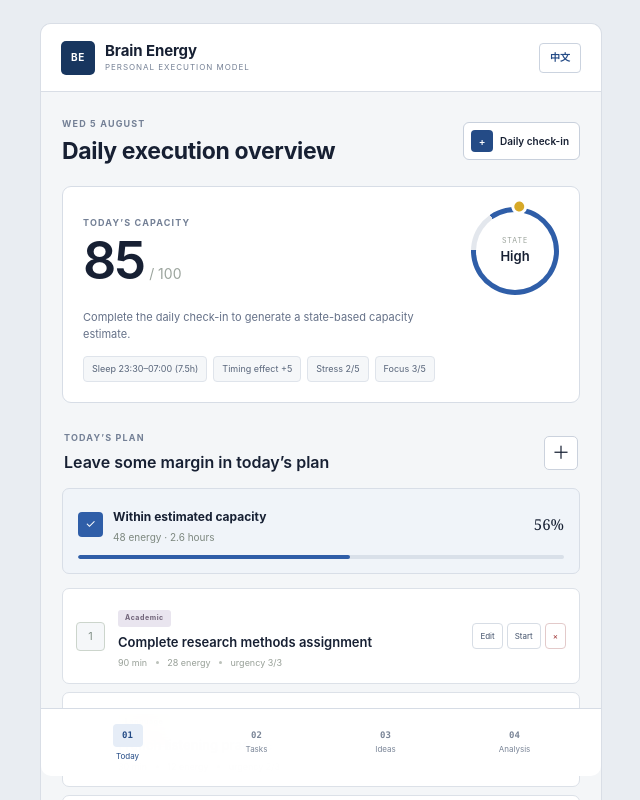
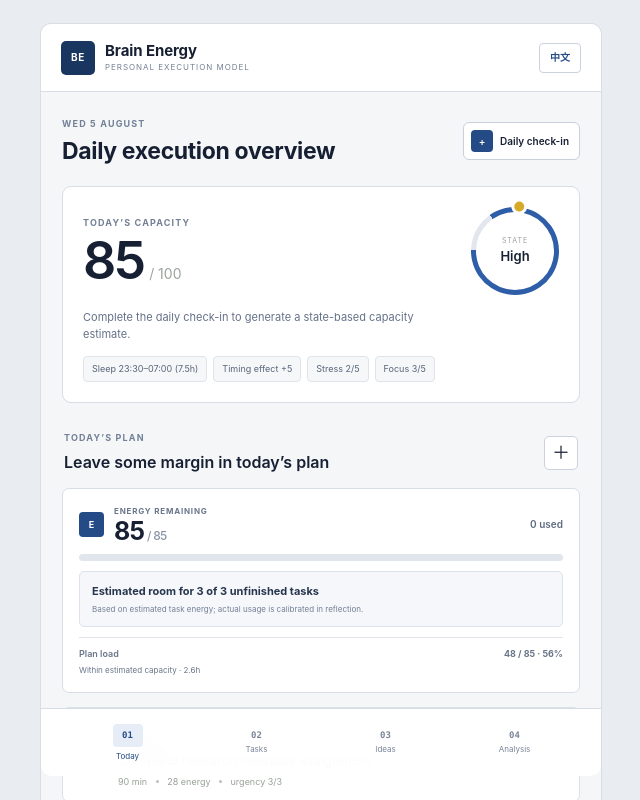
Before and after one commit to betty-tGM2/brain-energy-personal, a Next.js app: page / in a window 1280 px wide. Shown: the top 800 px of the page, without its empty margins (319-959 px from the left). Built offline with nearby package versions, Linux system fonts and the light colour scheme.

Commit message:
Show remaining daily energy and estimated task capacity

```diff
--- a/app/globals.css
+++ b/app/globals.css
@@ -80,6 +80,23 @@ body { font-family:Inter,-apple-system,BlinkMacSystemFont,"Segoe UI",Roboto,Aria
 .load-track span { background:#2f5ea8; }
 .load-card.warning { background:#fff8e8; border-color:#dfc57b; }
 .load-card.warning .load-icon,.load-card.warning .load-track span { background:#9a6d00; }
+.energy-budget { grid-template-columns:1fr auto; padding:16px; background:#fff; }
+.remaining-summary { display:flex; align-items:center; gap:11px; }
+.remaining-summary>div { display:flex; flex-direction:column; }
+.remaining-summary small { color:#69768b; font-size:8px; font-weight:700; letter-spacing:.1em; }
+.remaining-summary strong { margin-top:2px; font-size:25px; line-height:1; letter-spacing:-.7px; }
+.remaining-summary strong em { color:#8994a5; font-size:12px; font-style:normal; font-weight:500; }
+.energy-budget .load-icon { background:#244b86; font-size:9px; font-weight:700; }
+.used-label { align-self:center; color:#5e6a7e; font-size:10px; font-weight:600; }
+.used-track { height:7px; background:#e1e6ed; }
+.used-track span { background:#315fa8; transition:width .25s ease; }
+.task-fit { grid-column:1/-1; padding:11px 12px; border:1px solid #dce3ec; border-radius:5px; background:#f5f7fa; }
+.task-fit strong { display:block; color:#27364e; font-size:11px; }
+.task-fit p { margin:4px 0 0; color:#748096; font-size:8px; line-height:1.45; }
+.plan-load { grid-column:1/-1; display:grid; grid-template-columns:1fr auto; gap:3px 10px; padding-top:9px; border-top:1px solid #e1e5eb; color:#69758a; }
+.plan-load span { font-size:9px; font-weight:600; }.plan-load b { font-size:9px; }.plan-load small { grid-column:1/-1; font-size:8px; }
+.plan-load.over b,.plan-load.over small { color:#946516; }
+.energy-budget.depleted .load-icon,.energy-budget.depleted .used-track span { background:#9a3f3f; }
 .task-list { gap:8px; }
 .task-card { padding:13px; border-radius:7px; border-color:#dce1e8; background:#fff; box-shadow:none; }
 .task-check { width:29px; height:29px; border-radius:4px; background:#f5f7f9; }
--- a/app/page.tsx
+++ b/app/page.tsx
@@ -197,6 +197,16 @@ export default function Home() {
   const plannedEnergy = activeTasks.reduce((sum, task) => sum + task.energy, 0);
   const plannedMinutes = activeTasks.reduce((sum, task) => sum + task.minutes, 0);
   const completed = data.tasks.filter((task) => task.status === "completed").length;
+  const completedEnergy = data.tasks.filter((task) => task.status === "completed").reduce((sum, task) => sum + task.energy, 0);
+  const remainingEnergy = Math.max(0, capacity - completedEnergy);
+  const unfinishedTasks = data.tasks.filter((task) => task.status === "planned" || task.status === "started");
+  let fitEnergy = 0;
+  const tasksThatFit = [...unfinishedTasks].sort((a, b) => a.energy - b.energy).filter((task) => {
+    if (fitEnergy + task.energy > remainingEnergy) return false;
+    fitEnergy += task.energy;
+    return true;
+  }).length;
+  const usedRatio = Math.min(100, Math.round((completedEnergy / capacity) * 100));
   const loadRatio = Math.round((plannedEnergy / capacity) * 100);
   const zh = language === "zh";
   const assessmentLabel = loadRatio > 100
@@ -283,11 +293,12 @@ export default function Home() {
             <button className="round-add" aria-label={zh ? "添加任务" : "Add task"} onClick={() => openTaskEditor()}>＋</button>
           </div>
 
-          <article className={`load-card ${loadRatio > 100 ? "warning" : ""}`}>
-            <div><span className="load-icon">{loadRatio > 100 ? "!" : "✓"}</span><div><strong>{assessmentLabel}</strong><p>{plannedEnergy} {zh ? "能量" : "energy"} · {Math.round(plannedMinutes / 60 * 10) / 10} {zh ? "小时" : "hours"}</p></div></div>
-            <span className="load-percent">{loadRatio}%</span>
-            <div className="load-track"><span style={{ width: `${Math.min(loadRatio, 100)}%` }} /></div>
-            {loadRatio > 100 && <p className="warning-copy">{zh ? "计划能量超过今天的预计容量。该提示仅供参考，不会阻止计划。" : "Planned energy exceeds today’s estimated capacity. This is advisory and does not block the plan."}</p>}
+          <article className={`load-card energy-budget ${remainingEnergy === 0 ? "depleted" : ""}`}>
+            <div className="remaining-summary"><span className="load-icon">E</span><div><small>{zh ? "今日剩余能量" : "ENERGY REMAINING"}</small><strong>{remainingEnergy}<em> / {capacity}</em></strong></div></div>
+            <span className="used-label">{zh ? `已使用 ${completedEnergy}` : `${completedEnergy} used`}</span>
+            <div className="load-track used-track"><span style={{ width: `${usedRatio}%` }} /></div>
+            <div className="task-fit"><strong>{unfinishedTasks.length === 0 ? (zh ? "今日计划已处理完毕" : "No unfinished tasks") : (zh ? `预计还可完成 ${tasksThatFit} / ${unfinishedTasks.length} 项任务` : `Estimated room for ${tasksThatFit} of ${unfinishedTasks.length} unfinished tasks`)}</strong><p>{zh ? "按剩余任务的能量估计；实际消耗可在复盘中校准。" : "Based on estimated task energy; actual usage is calibrated in reflection."}</p></div>
+            <div className={`plan-load ${loadRatio > 100 ? "over" : ""}`}><span>{zh ? "计划总负载" : "Plan load"}</span><b>{plannedEnergy} / {capacity} · {loadRatio}%</b><small>{assessmentLabel} · {Math.round(plannedMinutes / 60 * 10) / 10}h</small></div>
           </article>
 
           <div className="task-list">
@@ -301,7 +312,7 @@ export default function Home() {
                   <h3>{zh ? (sampleTitleZh[task.id] || task.title) : task.title}</h3>
                   <p>{task.minutes} {zh ? "分钟" : "min"} <i /> {task.energy} {zh ? "能量" : "energy"} <i /> {zh ? "紧急度" : "urgency"} {task.urgency}/3</p>
                 </div>
-                <div className="task-actions"><button onClick={() => openTaskEditor(task)}>{zh ? "编辑" : "Edit"}</button><button onClick={() => setTaskStatus(task.id, task.status === "started" ? "skipped" : "started")}>{task.status === "started" ? (zh ? "跳过" : "Skip") : task.status === "skipped" ? (zh ? "已跳过" : "Skipped") : (zh ? "开始" : "Start")}</button><button className="danger" aria-label={zh ? "删除任务" : "Delete task"} onClick={() => deleteTask(task.id)}>×</button></div>
+                <div className="task-actions"><button onClick={() => openTaskEditor(task)}>{zh ? "编辑" : "Edit"}</button>{task.status !== "completed" && <button onClick={() => setTaskStatus(task.id, task.status === "started" ? "skipped" : "started")}>{task.status === "started" ? (zh ? "跳过" : "Skip") : task.status === "skipped" ? (zh ? "已跳过" : "Skipped") : (zh ? "开始" : "Start")}</button>}<button className="danger" aria-label={zh ? "删除任务" : "Delete task"} onClick={() => deleteTask(task.id)}>×</button></div>
               </article>
             ))}
           </div>
```
